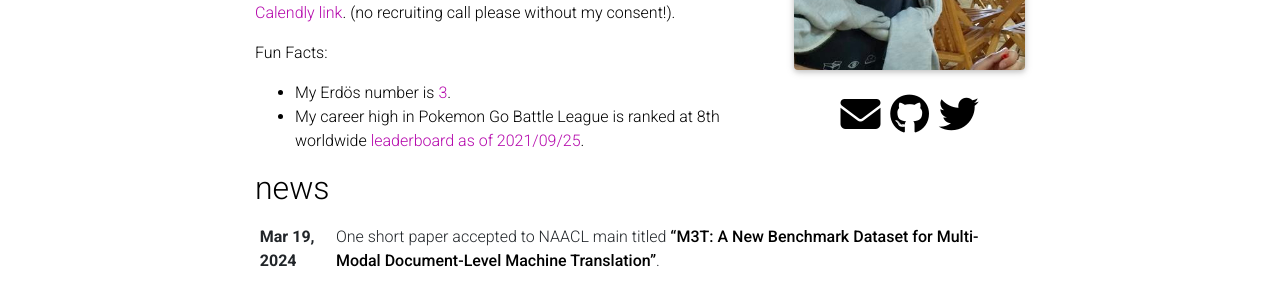
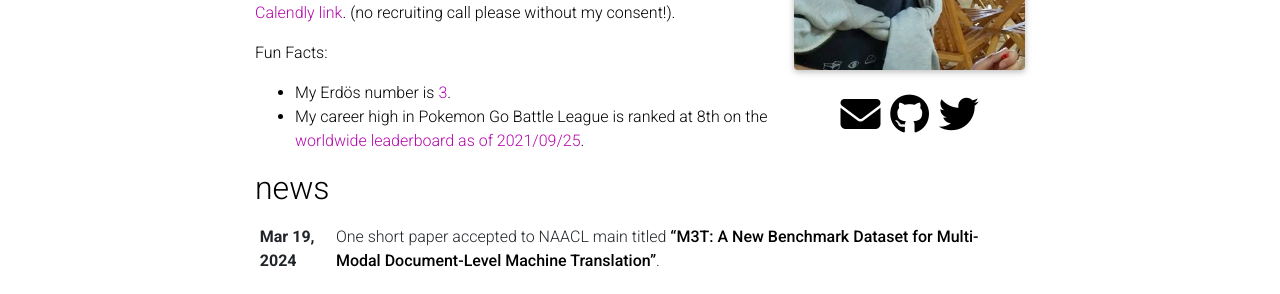
Before and after one commit to akkikiki/akkikiki.github.io, a Jekyll site: the page built from _pages/about.md, in a window 1280 px wide and 1057 px high. Shown: the part 384-678 px from the top of the window. Built offline with Jekyll 4.4.1, drawn with Linux system fonts in a browser that asks for light colours; full-size pictures stand in for the smaller copies a plugin makes; comment, search, counter and statistics services are not loaded; a style sheet for code colours, icons or effects is not loaded.

Commit message:
update in profile

```diff
--- a/_pages/about.md
+++ b/_pages/about.md
@@ -29,4 +29,4 @@
 
 Fun Facts:
 * My Erdös number is [3](http://users.umiacs.umd.edu/~jbg/static/faq.html).
-* My career high in Pokemon Go Battle League is ranked at 8th worldwide [leaderboard as of 2021/09/25](https://9db.jp/pokemongo/data/9255?season=9&date=2021-09-25).
+* My career high in Pokemon Go Battle League is ranked at 8th on the [worldwide leaderboard as of 2021/09/25](https://9db.jp/pokemongo/data/9255?season=9&date=2021-09-25).
```
